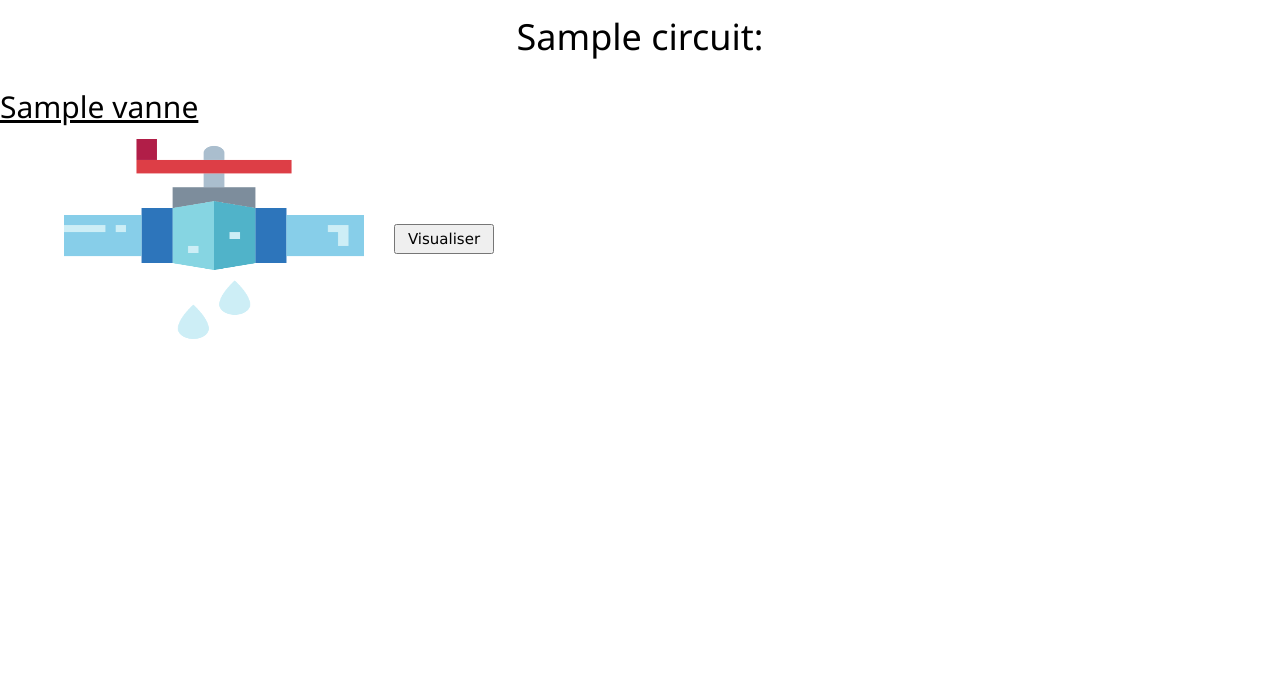
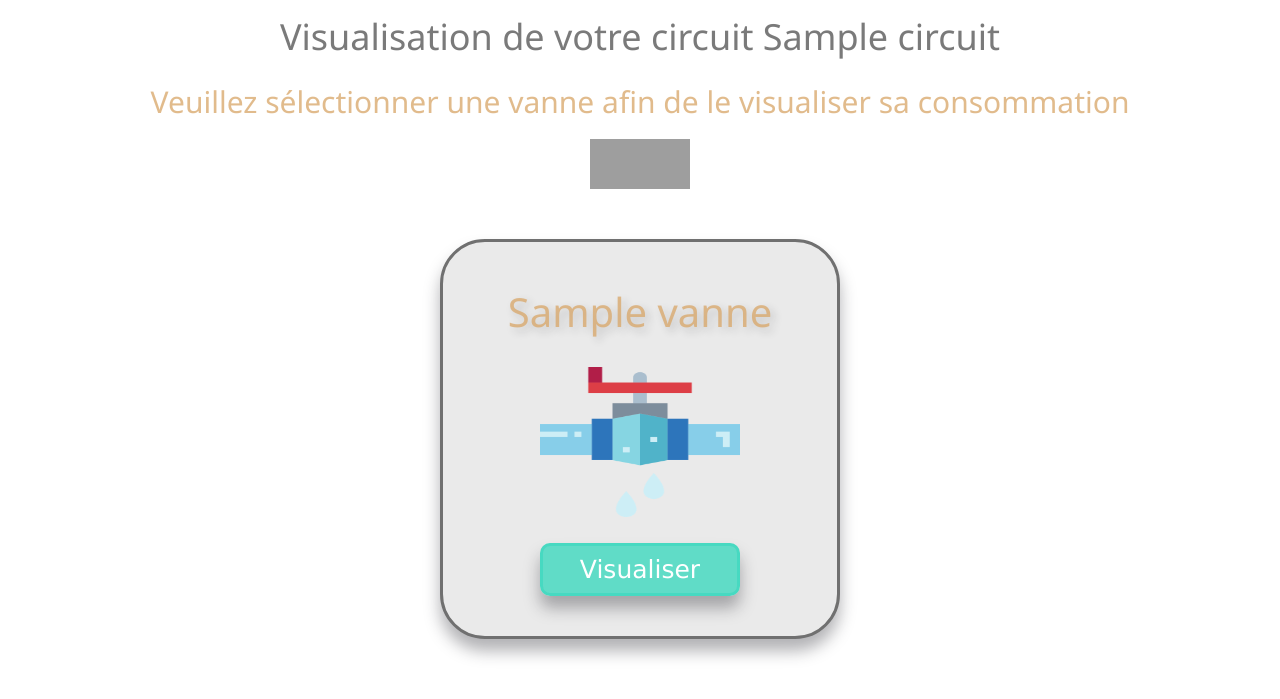
Before and after one commit to SimonMarques/ProjetArrosageIntelligent, a PHP site: page /Vue/circuit.php?idCircuit=1 in a window 1280 px wide. Shown: the part 101-800 px from the top of the page. Run offline with PHP 8.4, Linux system fonts and the light colour scheme; tables that the repository leaves empty or names only in its code hold one stand-in row (values such as "Sample post"); some libraries are stand-ins or nearby versions; grey boxes are pictures that could not be loaded.

Commit message:
CSS de la page circuit et vanne

```diff
--- a/AppWeb/Style/style.css
+++ b/AppWeb/Style/style.css
@@ -7,7 +7,7 @@ body{
     text-align: center;
     display: flex;
     flex-direction: column;
-    font-family: monospace;
+    font-family: "Open Sans", sans-serif;
     background-color: white;
 }
 
@@ -263,11 +263,11 @@ body{
 /* PRODUCT SECTION STYLES END */
 
 h1{
-    font-family: "Lucida Console", Courier, monospace;
+    font-family: "Open Sans", sans-serif;
 }
 .description{
     color: white;
-    font-family: "Lucida Console", Courier, monospace;
+    font-family: "Open Sans", sans-serif;
 }
 .product{
     border: solid 5px white;
@@ -381,7 +381,7 @@ h1{
     padding: 5px 15px;
     border-radius: 10px;
     font-size: 25px;
-    font-family: "Quicksand", sans-serif;
+    font-family: "Open Sans", sans-serif;
   }
   .logo {
     position: absolute;
@@ -482,38 +482,185 @@ h1{
 /*---------------------------------------------*/
 
 /*---------------------------------------------*/
-/*##########  Debut page circuit ##############*/
+/*##########  Debut page circuits ##############*/
 /*---------------------------------------------*/
 
+.headerAccueilCircuit{
+    border-width:0px 0px 5px 10px;
+}
+
+.titreCircuit{
+    padding:5px 10px;
+    color: #7a7a7a;
+}
+.titre2Circuit{
+    padding:5px 10px;
+    color: #2cc0c9;
+}
 .hrCircuit{
     margin-top: 80px;
+
+}
+#imageCircuitsPetit{
+    width: 100px;
+    height: 50px;
+    border-radius: 0px;
 }
 .sectionCircuits{
     display: flex;
+    flex-direction: row;
+    text-align: center;
+    justify-content: space-evenly;
+    flex-wrap: wrap;
+    margin-top: 20px;
+}
+.fonctionAppli-item-circuit {
+    display: flex;
     flex-direction: column;
-    text-align: left;
-    justify-content: flex-start
+    justify-content: space-between;
+    align-items: center;
+    background-color: #eaeaea;
+    border-color:#707070;
+    width: 400px;
+    height: 350px;
+    border-width:3px;
+    border-style:solid;
+    padding: 40px 30px;
+    margin: 25px;
+    border-top-right-radius: 45px;
+    border-top-left-radius: 45px;
+    border-bottom-left-radius: 45px;
+    border-bottom-right-radius: 45px;
+    transition: box-shadow 0.3s;
+    box-shadow: 0 12px 16px 0 rgba(39, 39, 47, 0.356);
 }
-.h2Circuits{
-    text-decoration: underline;
+.fonctionAppli-item-circuit:hover {
+    box-shadow: 0 12px 16px 0 rgba(39, 39, 47, 0.514);
+    background-color: #e4e1e1ea;
 }
 .divCircuits{
     display: flex;
     flex-direction: row;
     align-items: center;
-    margin-left: 5%;
-    justify-content: flex-start ;
+    justify-content: flex-start;
 }
-#btnVisualiser{
-    width: 100px;
-    height: 30px;
-    margin-left: 30px;
+.h2Circuits{
+    color: #2cc0c9;
+    font-weight: bold;
+    text-shadow: 0.1em 0.1em 0.2em rgba(39, 39, 47, 0.200);
+    font-size: 40px;
+    margin-top: 0px;
+    margin-bottom: 50px;
 }
 #imageCircuits{
     width: 300px;
     height: 200px;
+    border-radius: 0px;
+    margin-bottom: 20px;
 }
+#btnVisualiser{
+    width: 200px;
+    font-size: 25px;
+    border-top-right-radius: 10px;
+    border-top-left-radius: 10px;
+    border-bottom-left-radius: 10px;
+    border-bottom-right-radius: 10px;
+    padding: 5px 5px;
+    border-width:3px;
+    transition: box-shadow 0.3s;
+    box-shadow: 0 12px 16px 0 rgba(39, 39, 47, 0.356);
+    border-style:solid;
+    border-color:#d9a86cc7;
+    color: white;
+    background-color: #d9a86cc7;
+}
+/*---------------------------------------------*/
+/*##########  Fin page circuits ################*/
+/*---------------------------------------------*/
 
+/*---------------------------------------------*/
+/*##########  Debut page Vanne ##############*/
+/*---------------------------------------------*/
+
+.headerAccueilVanne{
+    border-width:0px 0px 5px 10px;
+}
+.titreVanne{
+    padding:5px 10px;
+    color: #7a7a7a;
+}
+.titre2Vanne{
+    padding:5px 10px;
+    color: #d9a86cc7;
+}
+.sectionVanne{
+    display: flex;
+    flex-direction: row;
+    text-align: center;
+    justify-content: space-evenly;
+    flex-wrap: wrap;
+    margin-top: 25px;
+}
+.fonctionAppli-item-Vanne{
+    display: flex;
+    flex-direction: column;
+    justify-content: space-between;
+    align-items: center;
+    background-color: #eaeaea;
+    border-color:#707070;
+    width: 400px;
+    height: 400px;
+    border-width:3px;
+    border-style:solid;
+    padding: 40px 30px;
+    margin: 25px;
+    border-top-right-radius: 45px;
+    border-top-left-radius: 45px;
+    border-bottom-left-radius: 45px;
+    border-bottom-right-radius: 45px;
+    transition: box-shadow 0.3s;
+    box-shadow: 0 12px 16px 0 rgba(39, 39, 47, 0.356);
+}
+.fonctionAppli-item-Vanne:hover {
+    box-shadow: 0 12px 16px 0 rgba(39, 39, 47, 0.514);
+    background-color: #e4e1e1ea;
+}
+.divVanne{
+    display: flex;
+    flex-direction: row;
+    align-items: center;
+    justify-content: flex-start;
+}
+.h2Vanne{
+    color: #d9a86cc7;
+    text-shadow: 0.1em 0.1em 0.2em rgba(39, 39, 47, 0.200);
+    font-size: 40px;
+    margin-top: 0px;
+    margin-bottom: 20px;
+}
+#imageVanne{
+    width: 200px;
+    height: 150px;
+    border-radius: 0px;
+    margin-top: 0px;
+    margin-bottom: 20px;
+}
+#btnVisualiserVanne{
+    width: 200px;
+    font-size: 25px;
+    border-top-right-radius: 10px;
+    border-top-left-radius: 10px;
+    border-bottom-left-radius: 10px;
+    border-bottom-right-radius: 10px;
+    padding: 5px 5px;
+    border-width:3px;
+    transition: box-shadow 0.3s;
+    box-shadow: 0 12px 16px 0 rgba(39, 39, 47, 0.356);
+    border-style:solid;
+    border-color:#42d8bfd2;
+    color: white;
+    background-color: #42d8bfd2;
+}
 /*---------------------------------------------*/
 /*##########  Fin page circuit ################*/
 /*---------------------------------------------*/
--- a/AppWeb/Vue/circuit.php
+++ b/AppWeb/Vue/circuit.php
@@ -9,12 +9,10 @@ $nbVannes = count($dataVannes);
 $htmlVannes = '';
 if($dataVannes != 0){
     for($i=0; $i<=$nbVannes-1; $i++){
-    $htmlVannes .=' <div>
-                        <h2 class="h2Circuits">'.$dataVannes[$i]["nom"].'</h2>
-                        <div class="divCircuits">
-                            <img src="..\Assets\valve.png" alt="" id="imageCircuits">
-                            <button id="btnVisualiser" onclick="getVanne('.$dataVannes[$i]["id"].')">Visualiser</button>
-                        </div>
+    $htmlVannes .=' <div class="fonctionAppli-item-Vanne">
+                        <h2 class="h2Vanne">'.$dataVannes[$i]["nom"].'</h2>
+                        <img src="..\Assets\valve.png" alt="" id="imageVanne">
+                        <button id="btnVisualiserVanne" onclick="getVanne('.$dataVannes[$i]["id"].')">Visualiser</button>
                     </div>';
     }
 }
@@ -32,9 +30,7 @@ if($dataVannes != 0){
         <title><?php echo $nomCircuit[0]["nom"]; ?></title>
         <link rel="icon" href="../Assets/Logo.jpg" />
         <script src="../Script/circuit.js"></script>
-        <script src="http://cdnjs.cloudflare.com/ajax/libs/moment.js/2.13.0/moment.min.js"></script>
-        <script src="http://cdnjs.cloudflare.com/ajax/libs/jquery/2.1.3/jquery.min.js"></script>
-        <script src="https://cdnjs.cloudflare.com/ajax/libs/Chart.js/2.4.0/Chart.bundle.js"></script>
+        <link href="https://fonts.googleapis.com/css2?family=Open+Sans:wght@300&display=swap" rel="stylesheet">
         <style>
             canvas {
                 -moz-user-select: none;
@@ -44,18 +40,20 @@ if($dataVannes != 0){
         </style>
     </head>
     <body >
-        <header>
-        <nav class="headerAccueilUtilisateur">
-            <img id="logo" src="../Assets/logo.png" alt="logo"/>
-            <div class="titleSite"><a>SmartArro</a></div>
-            <button class="primary-button" onclick="window.location.href = 'accueilConnect.php'">Retour</button>
-        </nav>
+        <header class="headerAccueilCircuit">
+            <nav class="headerAccueilUtilisateur">
+                <img id="logo" src="../Assets/logo.png" alt="logo"/>
+                <div class="titleSite" onclick="window.location.href = 'accueilConnect.php'"><a>SmartArro</a></div>
+                <button class="primary-button" onclick="window.location.href = 'accueilConnect.php'">Retour</button>
+            </nav>
         <HR class="hrCircuit">
         </header>
 
         <main>
-            <h1><?php echo $nomCircuit[0]["nom"]; ?>:</h1>
-            <section class="sectionCircuits">
+            <h1><a class="titreVanne">Visualisation de votre circuit <?php echo $nomCircuit[0]["nom"]; ?> </a></h1>
+            <h2 class="titre2Vanne">Veuillez sélectionner une vanne afin de le visualiser sa consommation</h2>
+            <img src="..\Assets\CircuitPetit.png" alt="" id="imageCircuitsPetit">
+            <section class="sectionVanne">
                 <?php echo $htmlVannes ?>
             </section>
         </main>
```
Also changed, not shown: AppWeb/Vue/circuits.php (+10 -8 lines).
